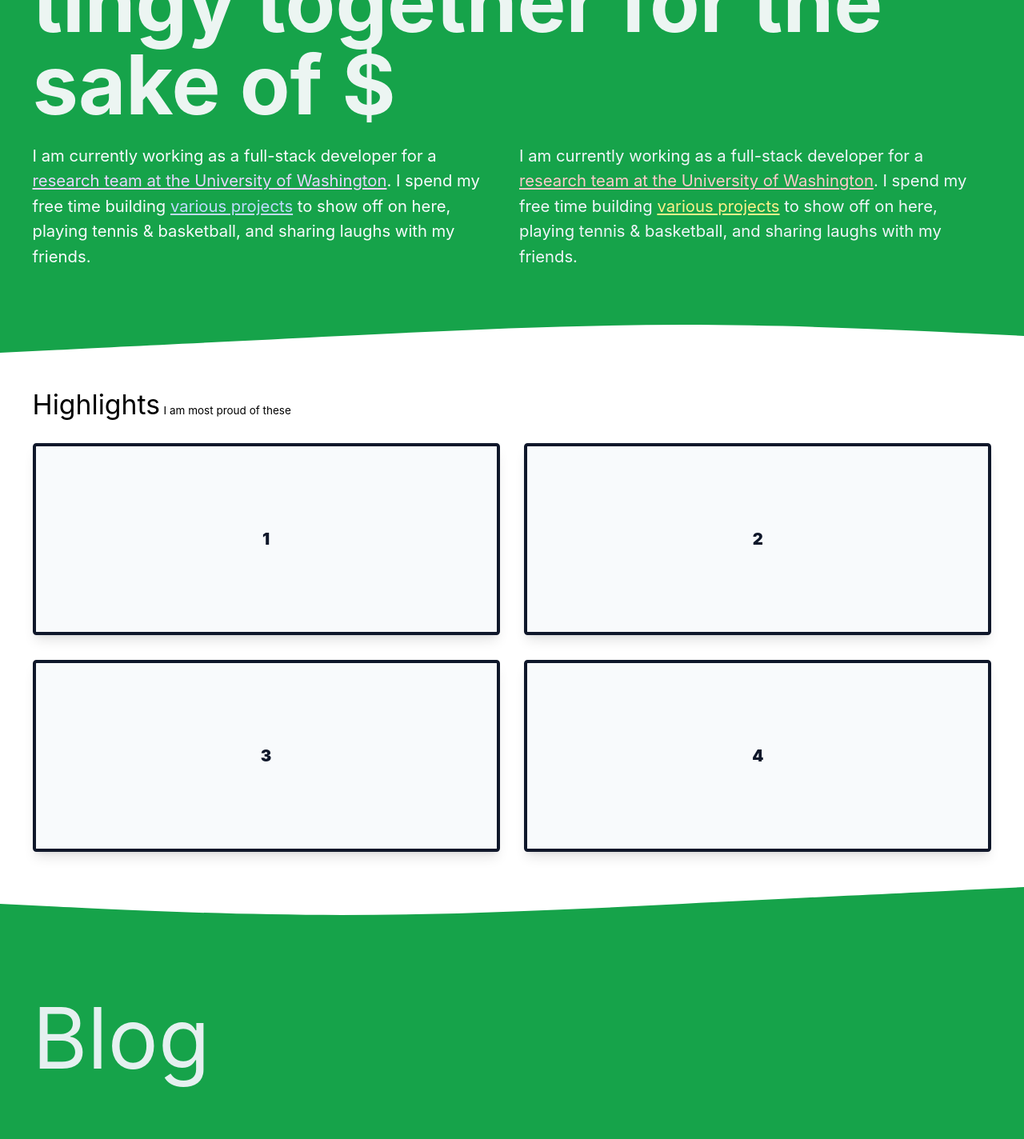
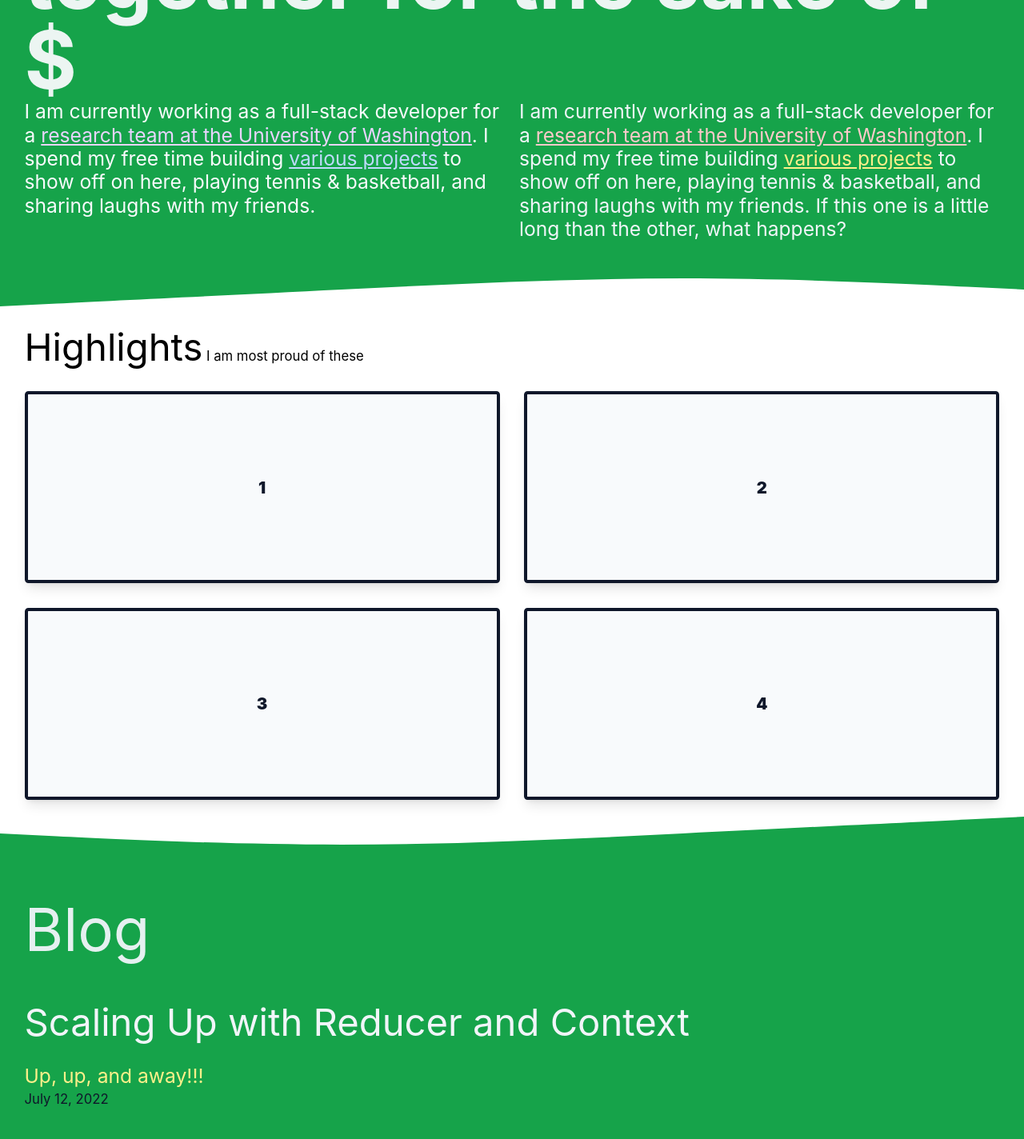
Before and after one commit to johnny2smooth/next-blog, a Next.js app: page / in a window 1280 px wide. Shown: the part 500-1924 px from the top of the page at 80% size. Built offline with nearby package versions, Linux system fonts and the light colour scheme.

Commit message:
more page dynamicism added

```diff
--- a/components/blog.js
+++ b/components/blog.js
@@ -7,20 +7,20 @@ import StackWrapper from './stackwrapper';
 export default function Blog({ allPostsData }) {
   return (
     <StackWrapper tailwind="bg-green-600" wrapFirst>
-      <h2 className={`${utility.fontXL} text-slate-100`}>Blog</h2>
-      <ul className={`${layouts.stack}  w-full divide-y-2`}>
+      <h2 className={`${utility.fontLarge} text-slate-100`}>Blog</h2>
+      <ul className={`${layouts.stack}  w-full `}>
         {allPostsData.map(({ id, date, title, snippet }) => (
-          <li key={id} className={utility.region}>
+          <li key={id} className={`${utility.flow}`}>
             <Link href={`/posts/${id}`}>
               <a
-                className={`${utility.fontLarge} leading-[1em] text-slate-100`}
+                className={`${utility.fontMedium} leading-[1em] text-slate-100`}
               >
                 {title}
               </a>
             </Link>
             <br />
-            <p className={`${utility.fontMedium} text-yellow-200`}>{snippet}</p>
-            <small className={`${utility.fontSmall} text-slate-900`}>
+            <p className={`${utility.fontSmall} text-yellow-200`}>{snippet}</p>
+            <small className={`${utility.fontXS} text-slate-900`}>
               <Date dateString={date} />
             </small>
           </li>
--- a/components/footer.js
+++ b/components/footer.js
@@ -9,12 +9,15 @@ export default function Footer({ children }) {
     <StackWrapper>
       <div className={`text-center`}>
         <button
-          className={`hover:bg-slate-700 hover:text-purple-400 text-[8vw] text-slate-900 font-bold border-4 rounded-[50%] py-4 px-8 border-solid border-slate-900`}
+          className={`hover:bg-slate-700 hover:text-purple-400 ${utility.fontLarge} text-slate-900 font-bold border-4 rounded-[50%] py-4 px-8 border-solid border-slate-900`}
         >
           Get in touch
         </button>
         <Link href="/">
-          <a href="/" className="underline text-[4vw] text-blue-600">
+          <a
+            href="/"
+            className={`${utility.fontMedium} underline text-blue-600`}
+          >
             email@email.com
           </a>
         </Link>
--- a/components/header.js
+++ b/components/header.js
@@ -10,6 +10,7 @@ export default function Header() {
     <StackWrapper wrapFirst>
       <header className={`${utility.section}`}>
         <div className={`${layouts.switcher} items-center`}>
+          <div className={`flex items-center ${utility.fontLarge} font-bold`}>
             <Link href="/">
               <a>
                 <Image
@@ -22,6 +23,8 @@ export default function Header() {
                 />
               </a>
             </Link>
+            <p>*Hello*</p>
+          </div>
           <nav>
             <ul>
               <li>
--- a/components/highlights.js
+++ b/components/highlights.js
@@ -9,8 +9,8 @@ export default function Highlights() {
   return (
     <StackWrapper wrapFirst>
       <div className="flex items-baseline gap-1">
-        <p className="text-3xl">Highlights</p>
-        <p className="text-xs">I am most proud of these</p>
+        <p className={`${utility.fontMedium}`}>Highlights</p>
+        <p className={`${utility.fontXS}`}>I am most proud of these</p>
       </div>
       <motion.div
         animate={{ scale: [1, 0.75, 1, 1] }}
--- a/components/introduction.js
+++ b/components/introduction.js
@@ -6,11 +6,13 @@ import StackWrapper from './stackwrapper';
 export default function Introduction() {
   return (
     <StackWrapper tailwind={`bg-green-600 translate-y-[-1px]`}>
-      <h1 className="text-[8vw] leading-[1em] font-bold text-slate-50">
+      <h1
+        className={`${utility.fontXL}  leading-[1em] font-bold text-slate-50`}
+      >
         Let's build a better tingy together for the sake of $
       </h1>
-      <div className={`${layouts.switcher} ${utility.region}`}>
-        <p className="max-w-prose text-lg text-slate-50">
+      <div className={`${layouts.switcher}`}>
+        <p className={`${utility.fontSmall} max-w-prose text-slate-50`}>
           I am currently working as a full-stack developer for a{' '}
           <Link href="/">
             <a className="text-purple-200 underline">
@@ -24,7 +26,7 @@ export default function Introduction() {
           to show off on here, playing tennis & basketball, and sharing laughs
           with my friends.
         </p>
-        <p className="max-w-prose text-lg text-slate-100">
+        <p className={`${utility.fontSmall} max-w-prose text-slate-100`}>
           I am currently working as a full-stack developer for a{' '}
           <Link href="/">
             <a className="text-red-200 underline">
@@ -36,7 +38,8 @@ export default function Introduction() {
             <a className="text-yellow-200 underline">various projects</a>
           </Link>{' '}
           to show off on here, playing tennis & basketball, and sharing laughs
-          with my friends.
+          with my friends. If this one is a little long than the other, what
+          happens?
         </p>
       </div>
     </StackWrapper>
--- a/components/stackwrapper.js
+++ b/components/stackwrapper.js
@@ -10,7 +10,7 @@ export default function StackWrapper({
     <>
       {wrapFirst ? (
         <div className={`${tailwind} ${utility.region}`}>
-          <div className={`${layouts.wrapper} ${utility.region}`}>
+          <div className={`${layouts.wrapper}`}>
             <div className={layouts.stack}>{children}</div>
           </div>
         </div>
--- a/styles/layouts.module.css
+++ b/styles/layouts.module.css
@@ -50,7 +50,7 @@ to change how empty grid tracks are handled */
   display: grid;
   grid-template-columns: repeat(
     var(--grid-placement, auto-fill),
-    minmax(var(--grid-min-item-size, 18rem), 1fr)
+    minmax(var(--grid-min-item-size, 20rem), 1fr)
   );
   gap: var(--gutter, 2em);
 }
@@ -121,7 +121,7 @@ A flipped version where the sidebar is on the right
  * Info: https://piccalil.li/quick-tip/use-css-clamp-to-create-a-more-flexible-wrapper-utility/
  */
 .wrapper {
-  max-width: var(--wrapper-max-width, 70rem);
+  max-width: var(--wrapper-max-width, 75rem);
   margin-left: auto;
   margin-right: auto;
   padding-left: var(--gutter, 1em);
--- a/styles/utility.module.css
+++ b/styles/utility.module.css
@@ -28,12 +28,19 @@
   opacity: 95%;
 }
 
+.fontXS {
+  font-size: var(--xs-text);
+  line-height: var(--size-step-1);
+}
+
 .fontSmall {
   font-size: var(--small-text);
+  line-height: var(--size-step-1);
 }
 
 .fontMedium {
   font-size: var(--medium-text);
+  line-height: var(--size-step-3);
 }
 .fontLarge {
   font-size: var(--large-text);
@@ -50,7 +57,7 @@
  * Info: https://piccalil.li/quick-tip/use-css-clamp-to-create-a-more-flexible-wrapper-utility/
  */
 .wrapper {
-  max-width: var(--wrapper-max-width, 70rem);
+  max-width: var(--wrapper-max-width, 75rem);
   margin-left: auto;
   margin-right: auto;
   padding-left: var(--gutter, 1em);
@@ -64,8 +71,8 @@
  * Can either be configured by setting --region-space or use a default from the space scale
  */
 .region {
-  padding-top: var(--region-space, 1.2em);
-  padding-bottom: var(--region-space, 1.2em);
+  padding-top: var(--region-space, 1.1em);
+  padding-bottom: var(--region-space, 1.1em);
 }
 
 /*
--- a/styles/variables.css
+++ b/styles/variables.css
@@ -37,8 +37,9 @@
   --transition-bounce: 500ms cubic-bezier(0.5, 0.05, 0.2, 1.5);
   --tracking: -0.05ch;
   --tracking-s: -0.075ch;
+  --xs-text: calc(0.5rem + 0.6vw);
   --small-text: calc(0.8rem + 0.8vw);
-  --medium-text: calc(1rem + 2vw);
+  --medium-text: calc(1.2rem + 2vw);
   --large-text: calc(2rem + 3vw);
-  --xl-text: calc(3rem + 4vw);
+  --xl-text: calc(2rem + 5vw);
 }
```
Lines whose indentation alone changed are shown as unchanged.
